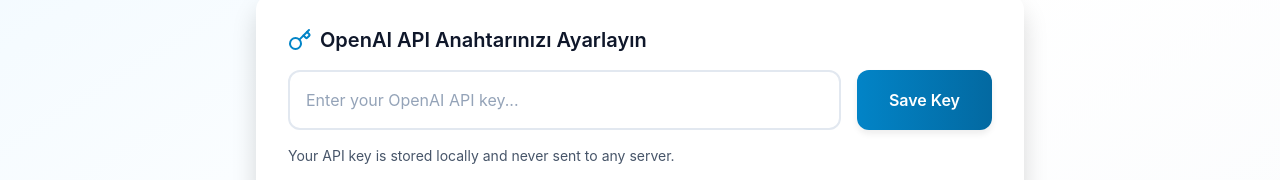
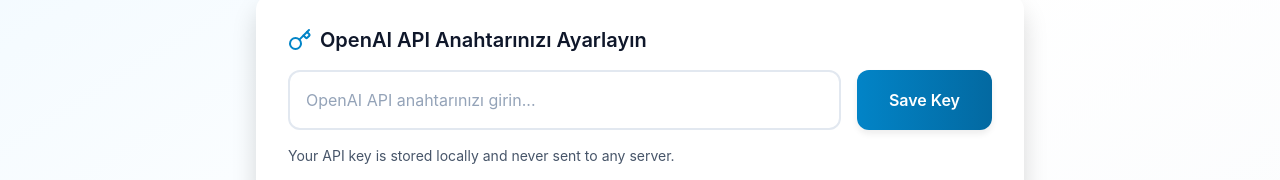
Before and after one commit to pitonworks/basarikocu, a React (Create React App) app in the folder frontend/: page / in a window 1280 px wide. Shown: the part 210-390 px from the top of the page. Built offline with nearby package versions, Linux system fonts and the light colour scheme.

Commit message:
auto-commit for 6a99353f-5852-492a-9ecc-d42c2085876a

```diff
--- a/frontend/src/App.js
+++ b/frontend/src/App.js
@@ -241,7 +241,7 @@
                   type="password"
                   value={apiKey}
                   onChange={(e) => setApiKey(e.target.value)}
-                  placeholder="Enter your OpenAI API key..."
+                  placeholder="OpenAI API anahtarınızı girin..."
                   className="flex-1 p-4 border-2 border-secondary-200 rounded-xl text-secondary-800 placeholder-secondary-400 focus:ring-2 focus:ring-primary-400 focus:border-primary-400 transition-all"
                 />
                 <button
```
